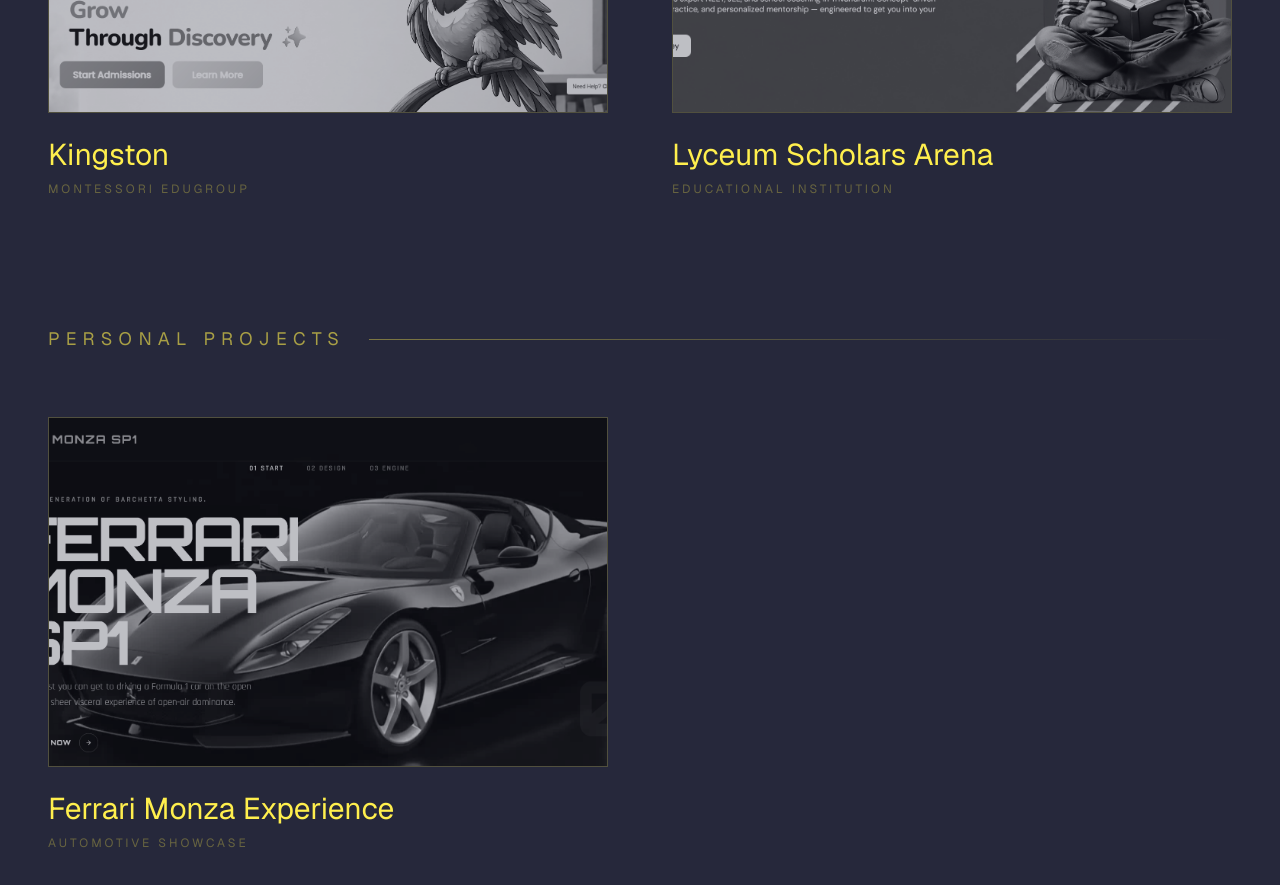
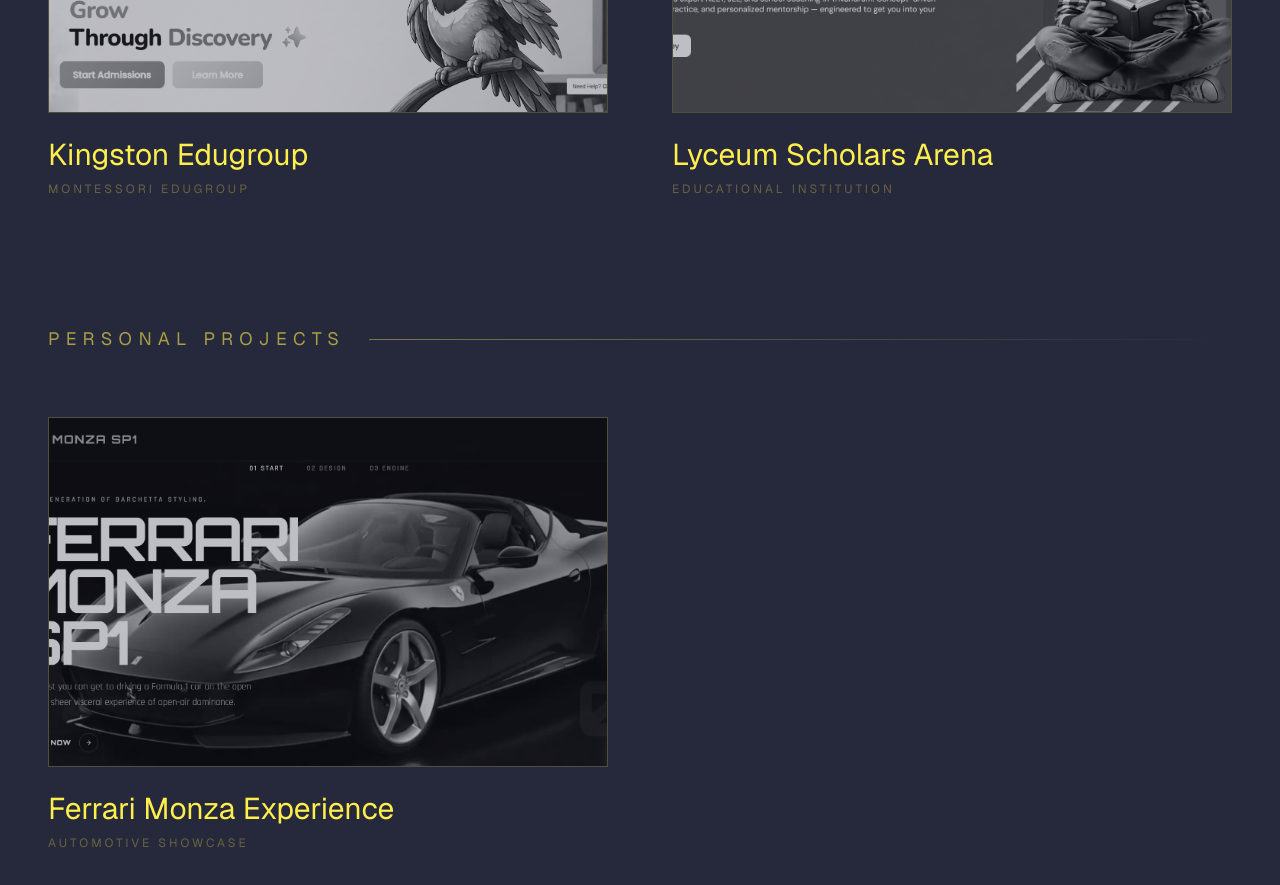
Before and after one commit to soorajjr1951-dev/portfolio, a Next.js app: page / in a window 1280 px wide. Shown: the part 3580-4465 px from the top of the page. Built offline with nearby package versions, Linux system fonts and the light colour scheme.

Commit message:
Initial commit

```diff
--- a/src/data/projects.js
+++ b/src/data/projects.js
@@ -29,7 +29,7 @@
   },
   {
     id: "kingston",
-    title: "Kingston",
+    title: "Kingston Edugroup",
     type: "Client Project",
     category: "Montessori Edugroup",
     description: "Kingston Edugroup is a Montessori Edugroup website built to showcase their schools and services.",
```
